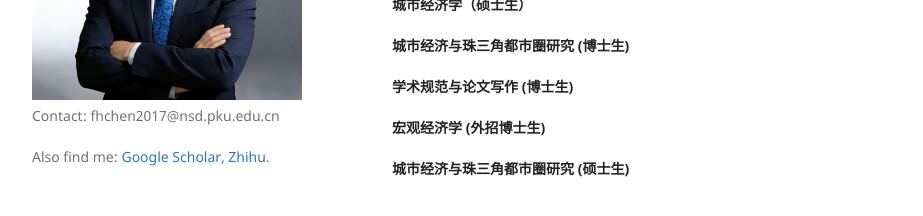
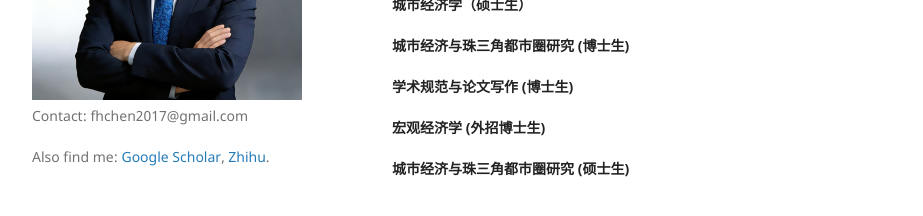
Before and after one commit to FanghaoChen/homepage, a Jekyll site: the page built from teaching.md, in a window 1280 px wide. Shown: the part 362-578 px from the top of the page, without its empty margins (178-1101 px from the left). Built offline with Jekyll 4.4.1, drawn with Linux system fonts in a browser that asks for light colours; our own code applies the rules of GitHub Pages for plain Markdown files.

Commit message:
Update contact email in default layout

```diff
--- a/_layouts/default.html
+++ b/_layouts/default.html
@@ -29,7 +29,7 @@
           <img src="{{site.logo | relative_url}}" width='' height='' alt="Logo"/>
         {% endif %}
 
-        <p> Contact: fhchen2017@nsd.pku.edu.cn </p>
+        <p> Contact: fhchen2017@gmail.com </p>
 
         <p> Also find me: <a href="https://scholar.google.com/citations?view_op=list_works&hl=zh-CN&user=wj5P8wwAAAAJ&gmla=AJsN-F7ythbcbQluEjN2sUZHoJclUWaWvr_K23Ia765PzaLQG1HDFegzhwsJtJK17zLOFcNHuPA-79rbYEuE44DJYjglsHUvabGkXOWYstBOatWJ8AqQM2Kdj1JSgU1Oh678PYtZDYZF">Google Scholar</a>, <a href="https://www.zhihu.com/people/hongo-chin">Zhihu</a>.
         </p>
```
